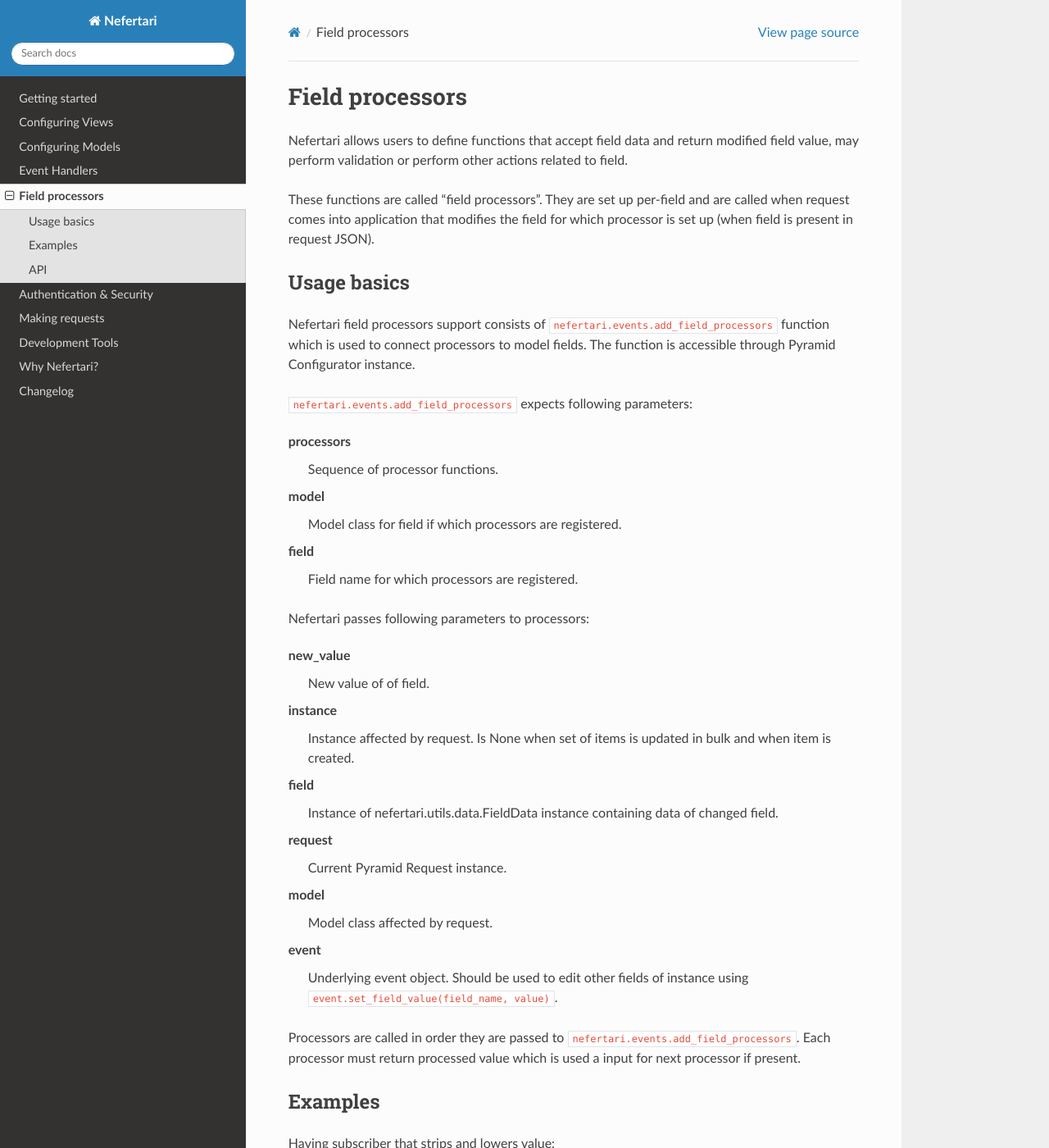
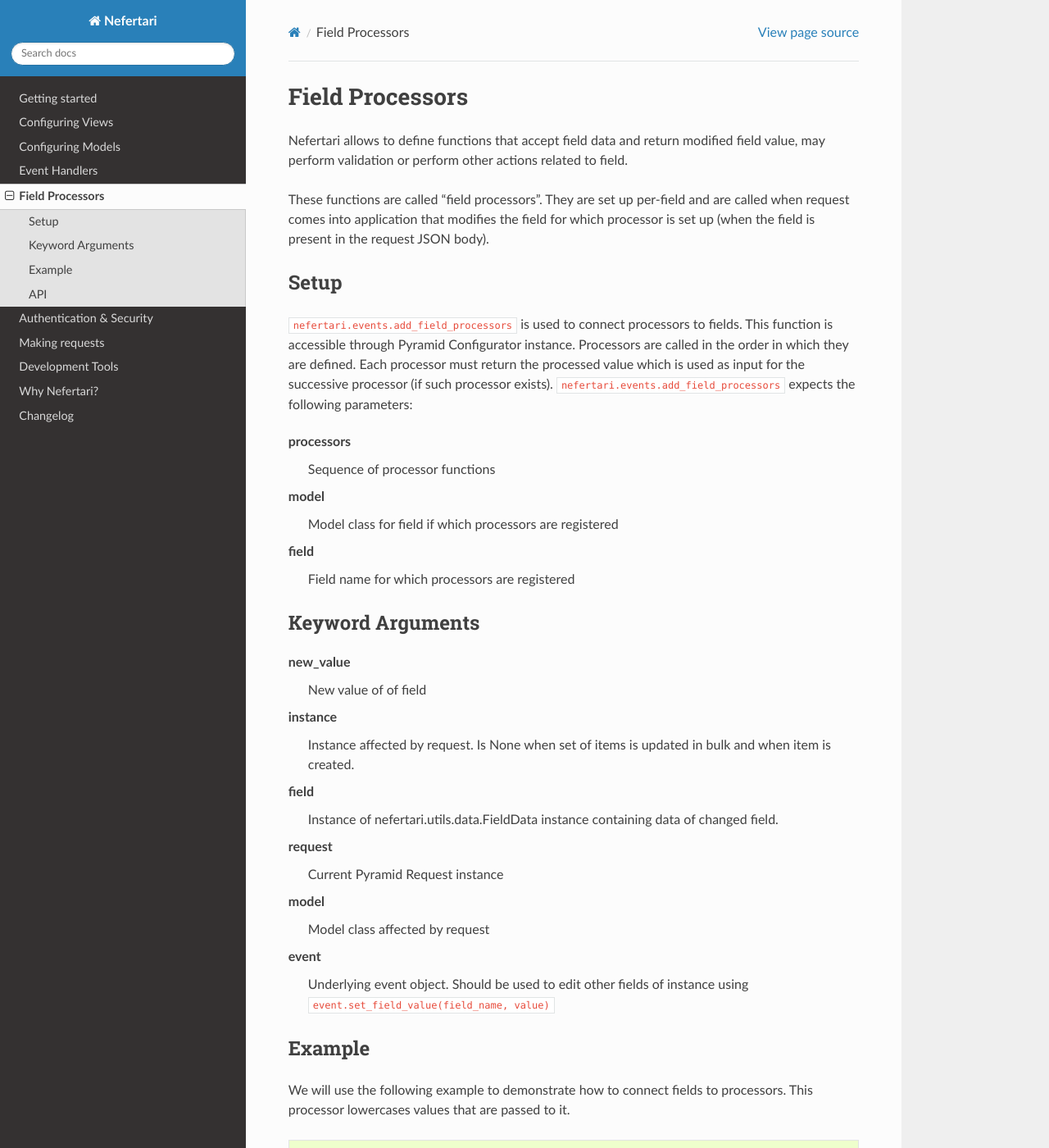
Before and after one commit to ramses-tech/nefertari, a Sphinx documentation site: the page built from docs/source/field_processors.rst, in a window 1280 px wide and 1400 px high. Shown: the whole window at 82% size. Built offline with Sphinx 7.4.7 and the Read the Docs theme 2.0.0, drawn with Linux system fonts in a browser that asks for light colours; some of the changed text lies outside the part shown.

Commit message:
updated documentation

```diff
--- a/docs/source/auth.rst
+++ b/docs/source/auth.rst
@@ -81,8 +81,9 @@
 
 For authorizing access to specific resources, Nefertari uses standard Pyramid access control lists. `See the documentation on Pyramid ACLs <http://docs.pylonsproject.org/projects/pyramid/en/1.5-branch/narr/security.html>`_ to understand how to extend and customize them.
 
-Note that an item will inherit its collection's permissions if item permissions are not specified in ACL class.
-
+Considerations:
+    * An item will inherit its collection's permissions if the item's permissions are not specified in an ACL class
+    * If you create an ACL class for your document that does something like give the document.owner edit permissions, then you can’t rely on this setting to be respected during collection operation. in other words, only if you walk up to the item via a URL will this permission setting be applied.
 
 .. automodule:: nefertari.acl
     :members:
--- a/docs/source/field_processors.rst
+++ b/docs/source/field_processors.rst
@@ -1,32 +1,31 @@
-Field processors
+Field Processors
 ================
 
-Nefertari allows users to define functions that accept field data and return modified field value, may perform validation or perform other actions related to field.
+Nefertari allows to define functions that accept field data and return modified field value, may perform validation or perform other actions related to field.
 
-These functions are called "field processors". They are set up per-field and are called when request comes into application that modifies the field for which processor is set up (when field is present in request JSON).
+These functions are called "field processors". They are set up per-field and are called when request comes into application that modifies the field for which processor is set up (when the field is present in the request JSON body).
 
 
-Usage basics
-------------
+Setup
+-----
 
-Nefertari field processors support consists of ``nefertari.events.add_field_processors`` function which is used to connect processors to model fields. The function is accessible through Pyramid Configurator instance.
-
-``nefertari.events.add_field_processors`` expects following parameters:
+``nefertari.events.add_field_processors`` is used to connect processors to fields. This function is accessible through Pyramid Configurator instance. Processors are called in the order in which they are defined. Each processor must return the processed value which is used as input for the successive processor (if such processor exists). ``nefertari.events.add_field_processors`` expects the following parameters:
 
 **processors**
-    Sequence of processor functions.
+    Sequence of processor functions
 
 **model**
-    Model class for field if which processors are registered.
+    Model class for field if which processors are registered
 
 **field**
-    Field name for which processors are registered.
+    Field name for which processors are registered
 
 
-Nefertari passes following parameters to processors:
+Keyword Arguments
+-----------------
 
 **new_value**
-    New value of of field.
+    New value of of field
 
 **instance**
     Instance affected by request. Is None when set of items is updated in bulk and when item is created.
@@ -35,30 +34,26 @@
     Instance of nefertari.utils.data.FieldData instance containing data of changed field.
 
 **request**
-    Current Pyramid Request instance.
+    Current Pyramid Request instance
 
 **model**
-    Model class affected by request.
+    Model class affected by request
 
 **event**
-    Underlying event object. Should be used to edit other fields of instance using ``event.set_field_value(field_name, value)``.
+    Underlying event object. Should be used to edit other fields of instance using ``event.set_field_value(field_name, value)``
 
 
-Processors are called in order they are passed to ``nefertari.events.add_field_processors``. Each processor must return processed value which is used a input for next processor if present.
+Example
+-------
 
-
-Examples
---------
-
-Having subscriber that strips and lowers value:
+We will use the following example to demonstrate how to connect fields to processors. This processor lowercases values that are passed to it.
 
 .. code-block:: python
 
     # processors.py
-    def lower_strip(**kwargs):
-        return kwargs['new_value'].lower().strip()
+    def lowercase(**kwargs):
+        return kwargs['new_value'].lower()
 
-And basic model:
 
 .. code-block:: python
 
@@ -70,22 +65,24 @@
         id = engine.IdField(primary_key=True)
         name = engine.StringField(required=True)
 
-And we want to make sure ``Item.name`` is always lowercase and stripped, we can connect ``lower_strip`` to ``Item.name`` field using ``nefertari.events.add_field_processors`` function like so:
+
+We want to make sure ``Item.name`` is always lowercase, we can connect ``lowercase`` to ``Item.name`` field using ``nefertari.events.add_field_processors`` like this:
 
 .. code-block:: python
 
     # __init__.py
     from .models import Item
-    from .processors import lower_strip
+    from .processors import lowercase
 
     # Get access to Pyramid configurator
     ...
 
-    config.add_field_processors([lower_strip], model=Item, field='name')
+    config.add_field_processors([lowercase], model=Item, field='name')
 
-When set up as above, ``lower_strip`` processor will be called each time application gets a request that changes ``Item.name`` field.
 
-To edit other fields of instance, ``event.set_field_value`` method should be used. E.g. if we have fields ``due_date`` and ``days_left`` and we connect processor defined below to field ``due_date``, we can update ``days_left`` from it:
+``lowercase`` processor will be called each time application gets a request that passes ``Item.name``
+
+You can use the ``event.set_field_value`` helper method to edit other fields from within a processor. E.g. assuming we had the fields ``due_date`` and ``days_left`` and we connected the processor defined below to the field ``due_date``, we can update ``days_left`` from within that same processor:
 
 .. code-block:: python
 
@@ -99,9 +96,10 @@
         event.set_field_value('days_left', days_left)
         return kwargs['new_value']
 
-Note that if field you change by calling ``event.set_field_value`` is not affected by request, it will be added to ``event.fields`` which will makes field processors which are connected to changed field to be triggered, if they are run after this method call(connected to events after handler that performs method call).
 
-E.g. if in addition to above ``calculate_days_left`` processor we had field processors for ``days_left`` field set up, running ``calculate_days_left`` will make ``days_left`` field processors run, because after ``event.set_field_value`` was called in ``calculate_days_left`` field ``days_left`` is considered "updated/changed".
+Note: if a field changed via ``event.set_field_value`` is not affected by request, it will be added to ``event.fields`` which will make any field processors which are connected to this field to be triggered, if they are run after this method call (connected to events after handler that performs method call).
+
+E.g. if in addition to the above ``calculate_days_left`` processor we had another processor for the ``days_left`` field, ``calculate_days_left`` will make the ``days_left`` processor run because ``event.set_field_value`` is called from within ``calculate_days_left`` field and therefor ``days_left`` is considered "updated/changed".
 
 
 API
--- a/docs/source/making_requests.rst
+++ b/docs/source/making_requests.rst
@@ -30,6 +30,7 @@
 url parameter                                       description
 ========================================            ===========
 ``<field_name>=<keywords>``                         to filter a collection using full-text search on <field_name>, ES operators [#]_ can be used, e.g. ``?title=foo AND bar``
+``<field_name>=(!<keywords>)``                      to filter a collection using negative search
 ``q=<keywords>``                                    to filter a collection using full-text search on all fields
 ``_search_fields=<field_list>``                     use with ``?q=<keywords>`` to restrict search to specific fields
 ``_refresh_index=true``                             to refresh the ES index after performing the operation [#]_
```
Also changed, not shown: docs/source/event_handlers.rst (+31 -27 lines).
